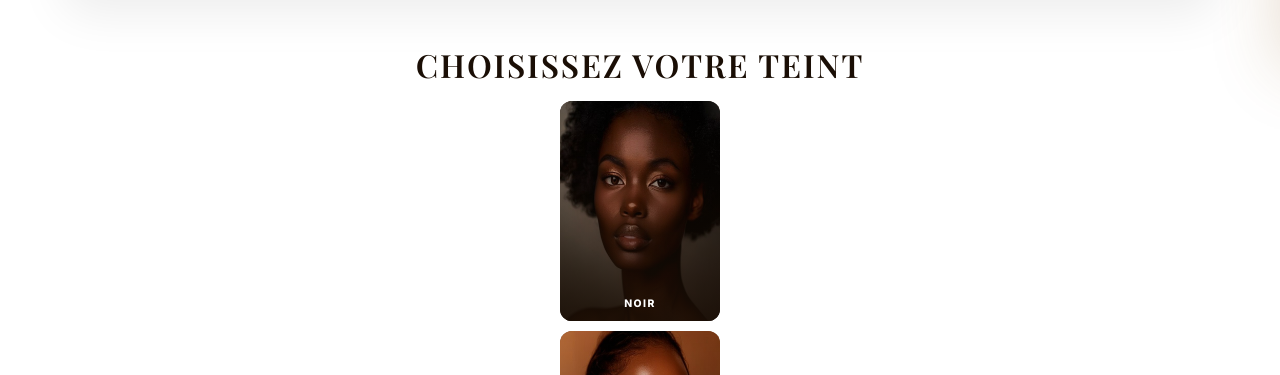
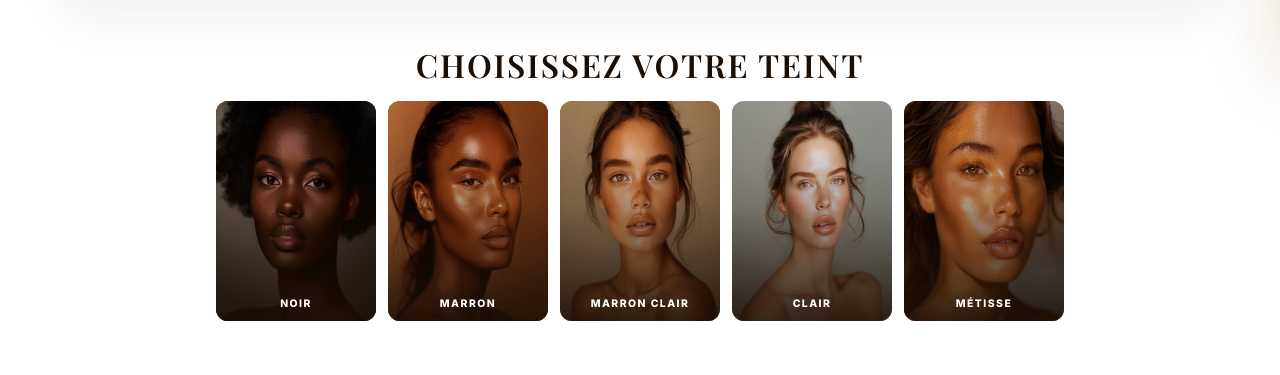
Before and after one commit to afriklabprojet/sdcosmetique, a Next.js app: page / in a window 1280 px wide. Shown: the part 748-1123 px from the top of the page. Built offline with nearby package versions, Linux system fonts and the light colour scheme; no server answers; the database is empty; a web font is replaced by a local one.

Commit message:
fix: tones-grid flex-direction row + flex-wrap wrap - cartes côte à côte

```diff
--- a/src/app/globals.css
+++ b/src/app/globals.css
@@ -173,11 +173,11 @@ h1,h2,h3,h4,h5,h6 {
 /* ── SkinTone Section ───────────────────────────────────────── */
 .tones-grid {
   display: flex;
-  flex-direction: column;
-  flex-wrap: nowrap;
-  overflow-x: unset;
-  align-items: center;
-  gap: 10px;
+  flex-direction: row;
+  flex-wrap: wrap;
+  justify-content: center;
+  align-items: flex-start;
+  gap: 12px;
   padding-bottom: 4px;
   --tone-card-aspect: 2 / 3;
   --tone-card-maxh: 220px;
```
